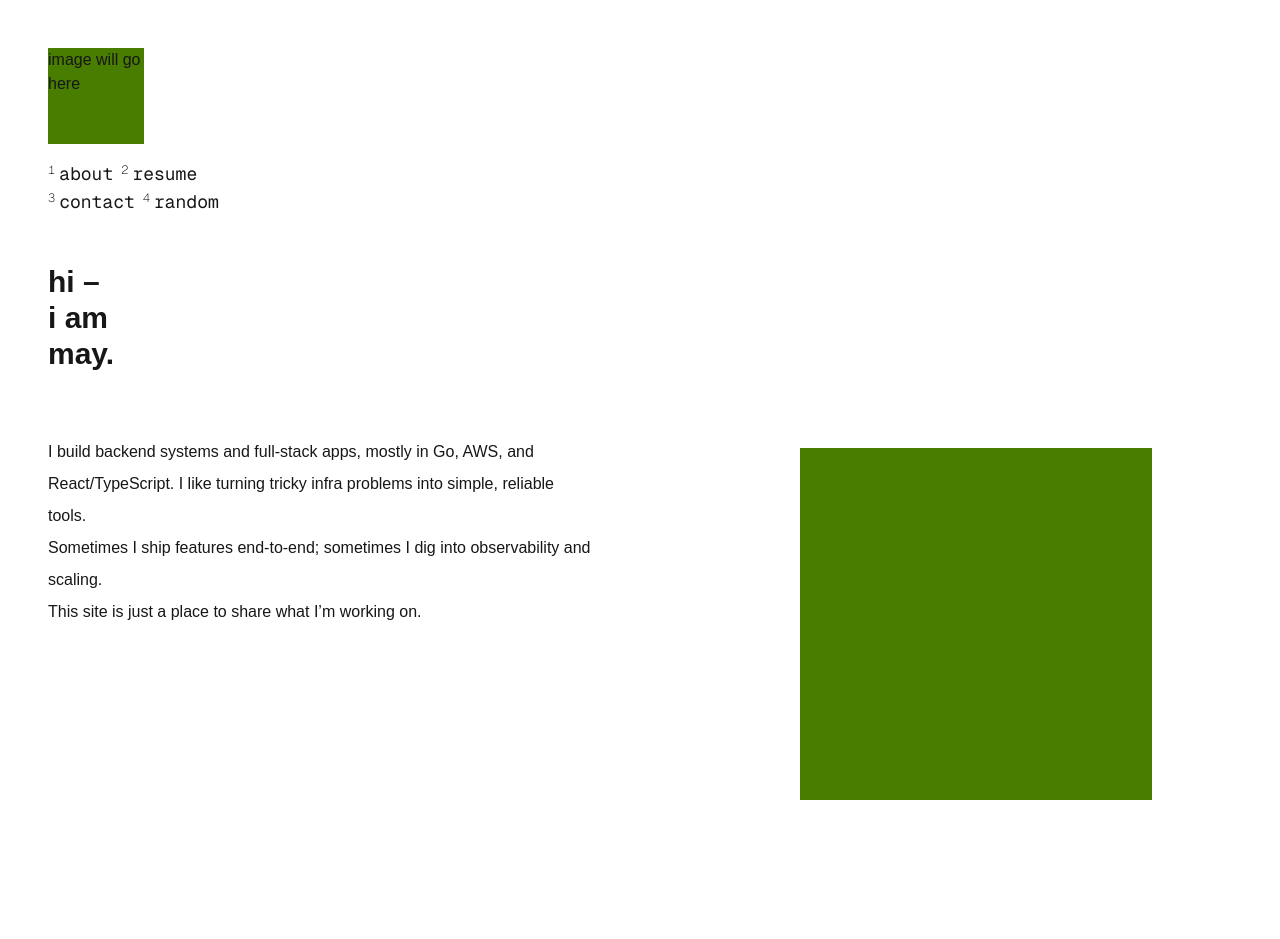
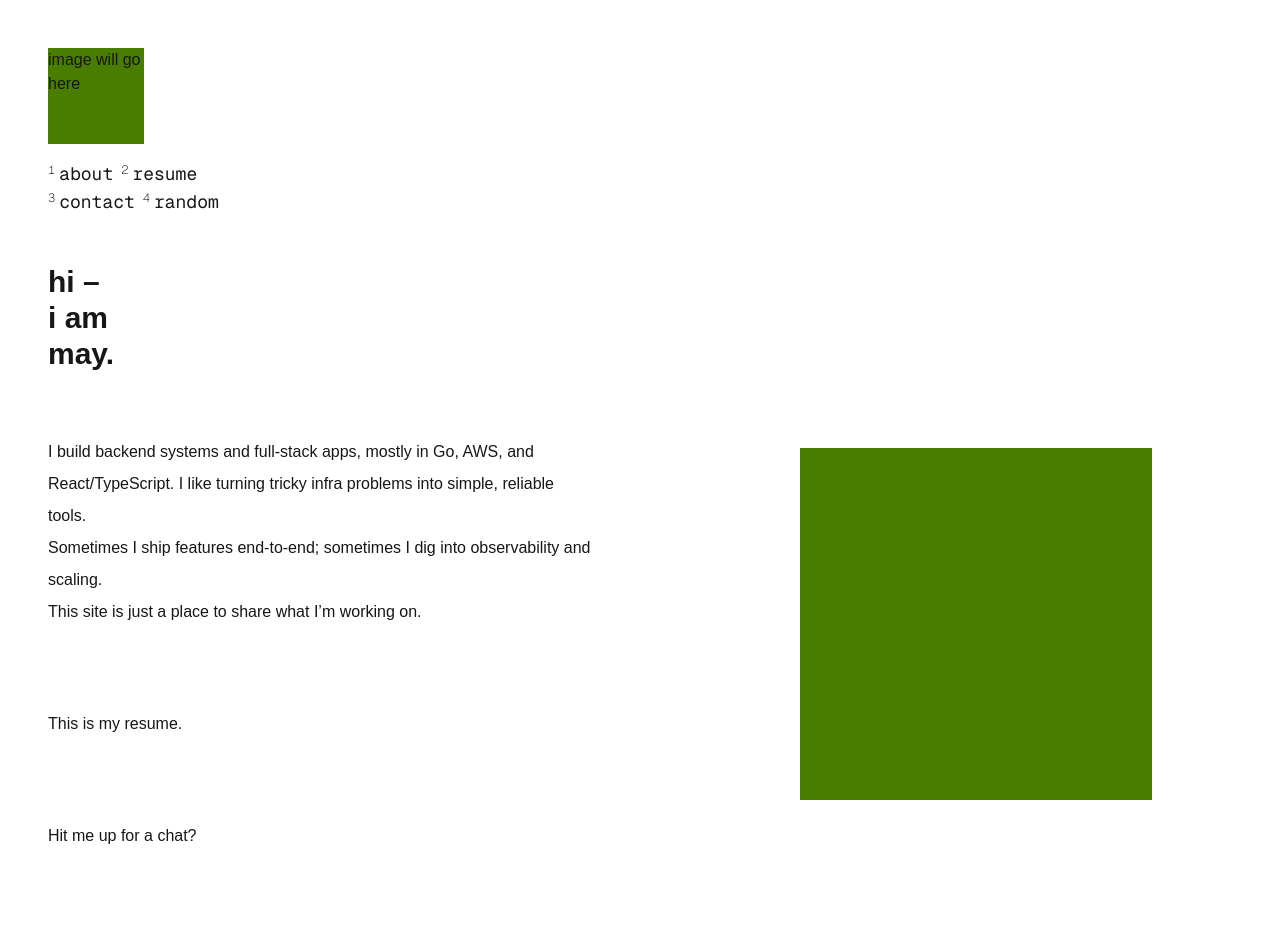
Before and after one commit to yammik/yammik.github.io, a Next.js app: page / in a window 1280 px wide. Shown: the top 939 px of the page. Before the commit the page ends 800 px from the top, so only its background shows below. Built offline with nearby package versions, Linux system fonts and the light colour scheme.

Commit message:
add other sections with placeholder

```diff
--- a/src/app/page.tsx
+++ b/src/app/page.tsx
@@ -13,17 +13,28 @@ export default function Home() {
             may.
           </h1>
         </div>
-        <div>
-          <p className="leading-8">
-            I build backend systems and full-stack apps, mostly in Go, AWS, and
-            React/TypeScript. I like turning tricky infra problems into simple,
-            reliable tools.
+        <div className="leading-8 flex flex-col gap-y-20">
+          <div id="about">
+            <p>
+              I build backend systems and full-stack apps, mostly in Go, AWS,
+              and React/TypeScript. I like turning tricky infra problems into
+              simple, reliable tools.
               <br />
               Sometimes I ship features end-to-end; sometimes I dig into
               observability and scaling.
               <br />
               This site is just a place to share what I’m working on.
             </p>
+          </div>
+          <div id="resume">
+            <p>This is my resume.</p>
+          </div>
+          <div id="contact">
+            <p>Hit me up for a chat?</p>
+          </div>
+          <div id="random">
+            <p>Non-work stuff I'm into</p>
+          </div>
         </div>
       </div>
       <div>
```
Lines whose indentation alone changed are shown as unchanged.
